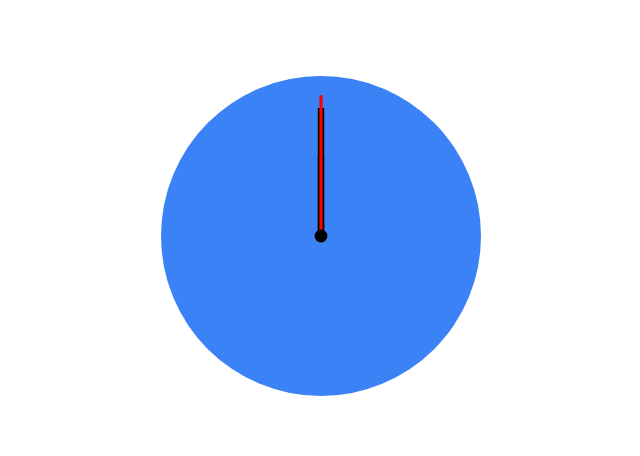
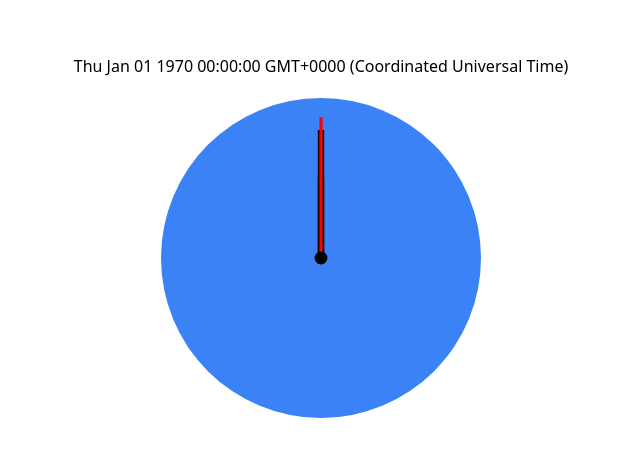
Before and after one commit to ryanzheng1998/react-testing-ground, a Next.js app: page /analog-clock in a window 1280 px wide. Shown: the part 164-620 px from the top of the page, without its empty margins (319-959 px from the left). Built offline with nearby package versions, Linux system fonts and the light colour scheme.

Commit message:
advance the analog clock

```diff
--- a/src/pages/analog-clock.tsx
+++ b/src/pages/analog-clock.tsx
@@ -18,6 +18,8 @@ export default function AnalogClock() {
 
   return (
     <div className="grid place-items-center h-screen">
+      <div className="grid place-items-center gap-5">
+        <h3>{time.toString()}</h3>
         <svg
           className="w-80 aspect-square"
           viewBox="0 0 100 100"
@@ -66,5 +68,6 @@ export default function AnalogClock() {
           <circle cx="50" cy="50" r="2" />
         </svg>
       </div>
+    </div>
   )
 }
```
Lines whose indentation alone changed are shown as unchanged.
